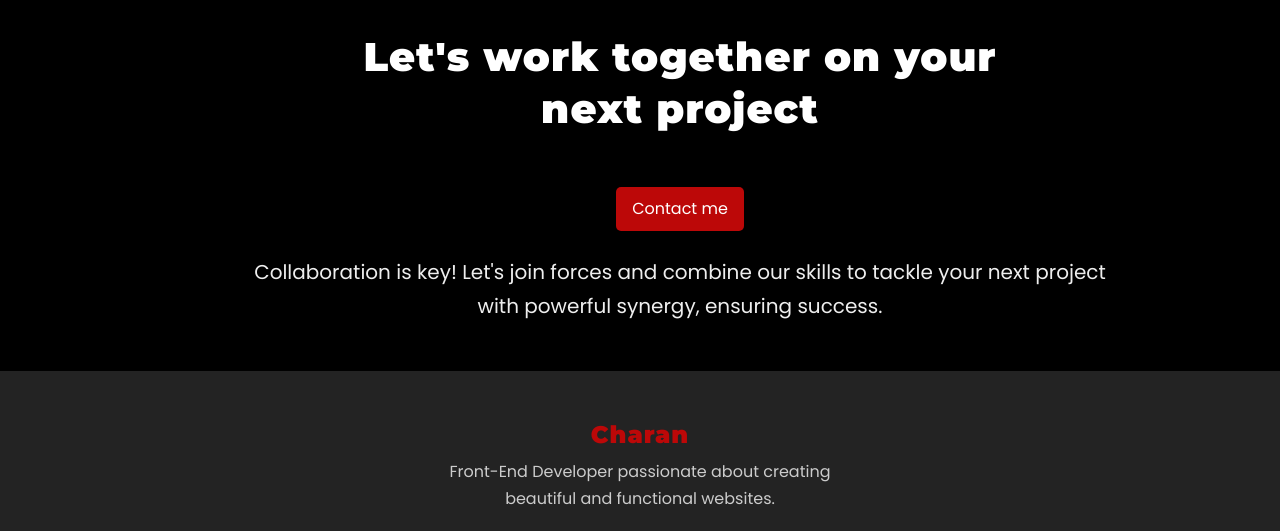
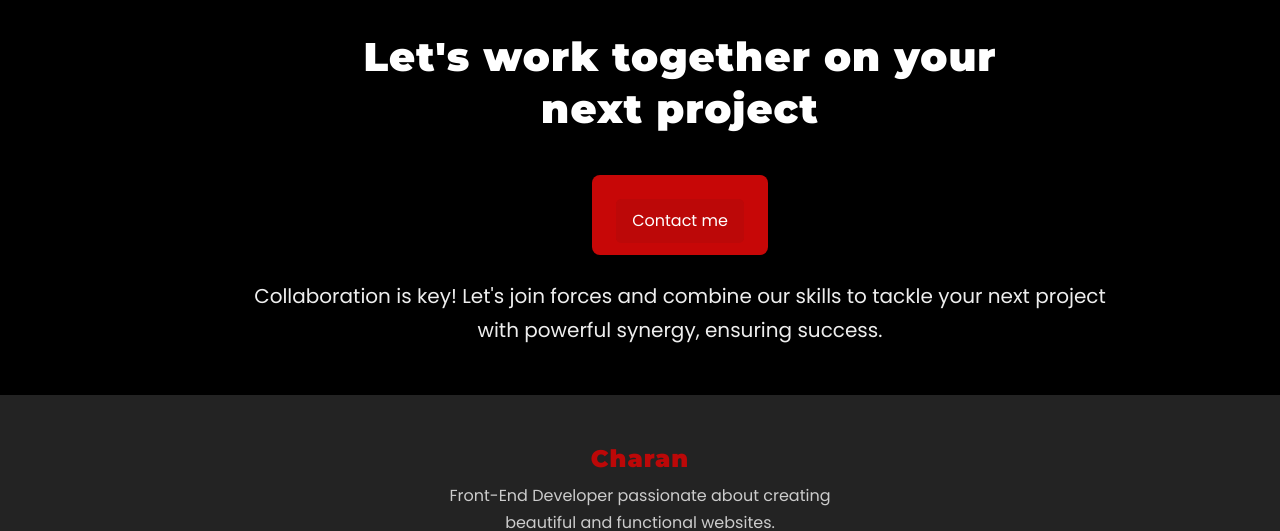
Before and after one commit to Charan08-glitch/portfolio, a plain HTML site: page index.html in a window 1280 px wide. Shown: the part 2092-2623 px from the top of the page. Drawn offline with Linux system fonts and the light colour scheme.

Commit message:
Update styles.css

```diff
--- a/styles.css
+++ b/styles.css
@@ -393,16 +393,21 @@ a{
 }
 
 #callbtn {
-  margin: 0 auto;
-  margin-top: 16px;
+  margin: 16px auto 0 auto;
   display: flex;
   justify-content: center;
+  color: #fff;
+  background-color: rgba(249, 9, 9, 0.8);
+  padding: 12px 24px;
+  border-radius: 8px;
+  cursor: pointer;
+  transition: background-color 0.3s, color 0.3s;
 }
 
-#callbtn:hover{
-  color:white;
+#callbtn:hover {
   background-color: rgba(249, 9, 9, 0.9);
 }
+
 .copyrights{
   padding:8px 0;
   text-align: center;
```
